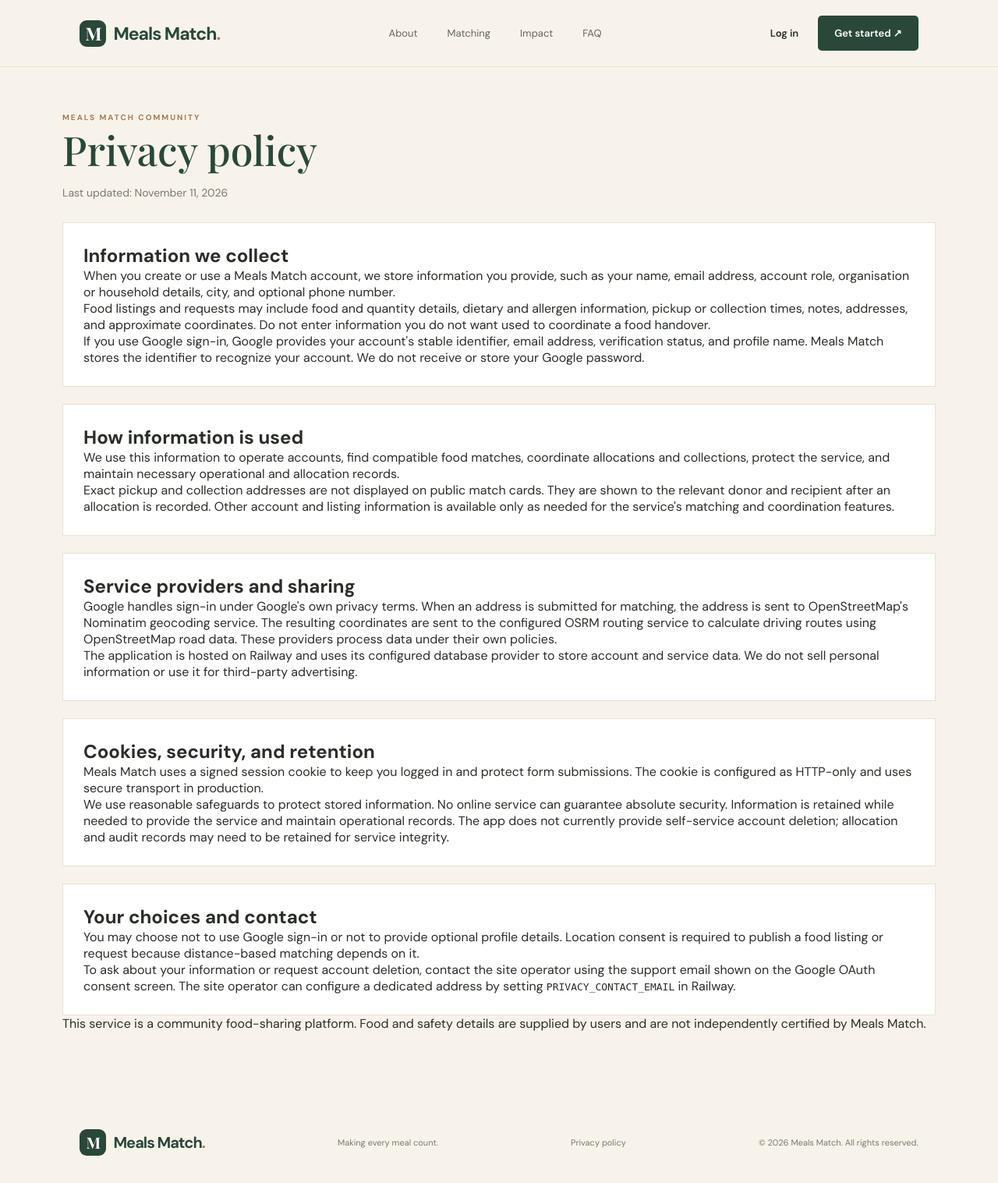
After one commit to AD-Dangerex/MealsMatch, a Flask app: page /privacy-policy in a window 1280 px wide. The commit adds this page. Shown: the whole page at 78% size. Run offline with Flask 3, Linux system fonts and the light colour scheme; some libraries are stand-ins or nearby versions.

Commit message:
Add public privacy policy page
Publish a public-facing policy describing account, location, Google sign-in, and hosting data practices, and link it from the site footer. Allow the public privacy contact email to be configured for user requests.

Co-authored-by: Copilot <223556219+Copilot@users.noreply.github.com>

```diff
--- a/app.py
+++ b/app.py
@@ -167,6 +167,10 @@ def inject_template_helpers():
         "csrf_token": csrf_token,
         "current_user": g.get("user"),
         "google_login_enabled": google_client is not None,
+        "privacy_contact_email": (
+            os.environ.get("PRIVACY_CONTACT_EMAIL", "").strip()
+            or os.environ.get("ADMIN_EMAIL", "").strip()
+        ),
     }
 
 
@@ -348,6 +352,11 @@ def home():
         ).fetchone()["n"],
     }
     return render_template("index.html", impact_stats=impact_stats)
+
+
+@app.get("/privacy-policy")
+def privacy_policy():
+    return render_template("privacy_policy.html")
 
 
 @app.route("/register", methods=["GET", "POST"])
--- a/templates/base.html
+++ b/templates/base.html
@@ -3,7 +3,7 @@
 <head>
     <meta charset="UTF-8">
     <meta name="viewport" content="width=device-width, initial-scale=1.0">
-    <meta name="description" content="Meals Match connects surplus food with people and organisations who can use it.">
+    <meta name="description" content="{% block meta_description %}Meals Match connects surplus food with people and organisations who can use it.{% endblock %}">
     <meta name="theme-color" content="#29483A">
     <title>{% block title %}Meals Match | Good Food, Shared Well{% endblock %}</title>
     <link rel="preconnect" href="https://fonts.googleapis.com">
@@ -70,6 +70,7 @@
         <span class="logo-icon">M</span>Meals Match<span class="logo-dot">.</span>
     </a>
     <p>Making every meal count.</p>
+    <a href="{{ url_for('privacy_policy') }}">Privacy policy</a>
     <span>© <span id="currentYear"></span> Meals Match. All rights reserved.</span>
 </footer>
 <script src="{{ url_for('static', filename='js/script.js') }}"></script>
--- /dev/null
+++ b/templates/privacy_policy.html
@@ -0,0 +1,47 @@
+{% extends "base.html" %}
+{% block title %}Privacy Policy | Meals Match{% endblock %}
+{% block meta_description %}Learn what information Meals Match collects, how it is used, and how to request access or deletion.{% endblock %}
+{% block content %}
+<section class="page-shell">
+    <div class="section-label">MEALS MATCH COMMUNITY</div>
+    <h1>Privacy policy</h1>
+    <p class="form-intro">Last updated: November 11, 2026</p>
+
+    <section class="content-panel">
+        <h2>Information we collect</h2>
+        <p>When you create or use a Meals Match account, we store information you provide, such as your name, email address, account role, organisation or household details, city, and optional phone number.</p>
+        <p>Food listings and requests may include food and quantity details, dietary and allergen information, pickup or collection times, notes, addresses, and approximate coordinates. Do not enter information you do not want used to coordinate a food handover.</p>
+        <p>If you use Google sign-in, Google provides your account's stable identifier, email address, verification status, and profile name. Meals Match stores the identifier to recognize your account. We do not receive or store your Google password.</p>
+    </section>
+
+    <section class="content-panel">
+        <h2>How information is used</h2>
+        <p>We use this information to operate accounts, find compatible food matches, coordinate allocations and collections, protect the service, and maintain necessary operational and allocation records.</p>
+        <p>Exact pickup and collection addresses are not displayed on public match cards. They are shown to the relevant donor and recipient after an allocation is recorded. Other account and listing information is available only as needed for the service's matching and coordination features.</p>
+    </section>
+
+    <section class="content-panel">
+        <h2>Service providers and sharing</h2>
+        <p>Google handles sign-in under Google's own privacy terms. When an address is submitted for matching, the address is sent to OpenStreetMap's Nominatim geocoding service. The resulting coordinates are sent to the configured OSRM routing service to calculate driving routes using OpenStreetMap road data. These providers process data under their own policies.</p>
+        <p>The application is hosted on Railway and uses its configured database provider to store account and service data. We do not sell personal information or use it for third-party advertising.</p>
+    </section>
+
+    <section class="content-panel">
+        <h2>Cookies, security, and retention</h2>
+        <p>Meals Match uses a signed session cookie to keep you logged in and protect form submissions. The cookie is configured as HTTP-only and uses secure transport in production.</p>
+        <p>We use reasonable safeguards to protect stored information. No online service can guarantee absolute security. Information is retained while needed to provide the service and maintain operational records. The app does not currently provide self-service account deletion; allocation and audit records may need to be retained for service integrity.</p>
+    </section>
+
+    <section class="content-panel">
+        <h2>Your choices and contact</h2>
+        <p>You may choose not to use Google sign-in or not to provide optional profile details. Location consent is required to publish a food listing or request because distance-based matching depends on it.</p>
+        {% if privacy_contact_email %}
+            <p>To ask about your information or request account deletion, contact <a href="mailto:{{ privacy_contact_email|e }}">{{ privacy_contact_email|e }}</a>. We may need to verify your identity before acting on a request.</p>
+        {% else %}
+            <p>To ask about your information or request account deletion, contact the site operator using the support email shown on the Google OAuth consent screen. The site operator can configure a dedicated address by setting <code>PRIVACY_CONTACT_EMAIL</code> in Railway.</p>
+        {% endif %}
+    </section>
+
+    <p>This service is a community food-sharing platform. Food and safety details are supplied by users and are not independently certified by Meals Match.</p>
+</section>
+{% endblock %}
```
Also changed, not shown: tests/test_location_workflows.py (+9 -0 lines), README.md.
